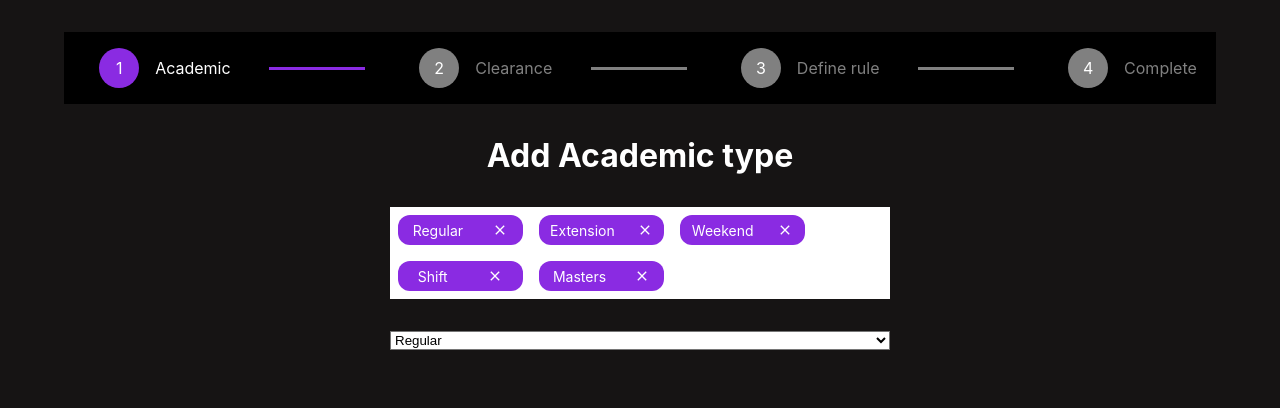
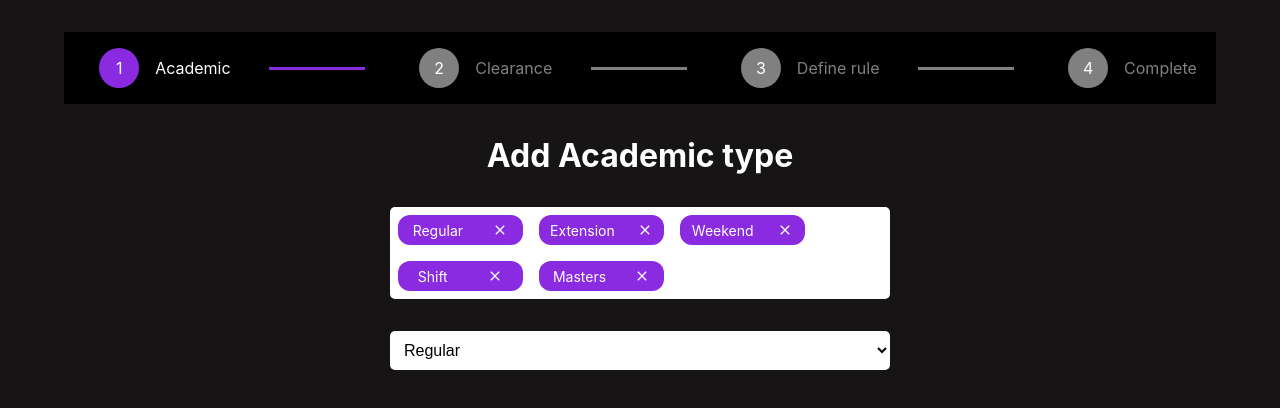
Before and after one commit to kennataddese6/BISCS, a React (Create React App) app in the folder frontend/: page / in a window 1280 px wide. Shown: the top 408 px of the page. Built offline with nearby package versions, Linux system fonts and the light colour scheme.

Commit message:
style dropdonw

```diff
--- a/frontend/src/App.css
+++ b/frontend/src/App.css
@@ -59,6 +59,7 @@ body {
   margin: 32px auto;
   display: flex;
   flex-wrap: wrap;
+  border-radius: 5px;
 }
 .academicType {
   background-color: blueviolet;
@@ -90,6 +91,12 @@ body {
   align-items: center;
   align-self: center;
   cursor: pointer;
+}
+select {
+  padding: 10px;
+  border: none;
+  border-radius: 5px;
+  font-size: 16px;
 }
 
 @media only screen and (min-width: 600px) {
--- a/frontend/src/App.js
+++ b/frontend/src/App.js
@@ -57,7 +57,7 @@ function App() {
           </div>
         </div>
       </div>
-      <select className="academictypesContainer">
+      <select className="academictypesContainer dropDown">
         <option> Regular </option>
         <option> Extension </option>
         <option> Weekend </option>
```
